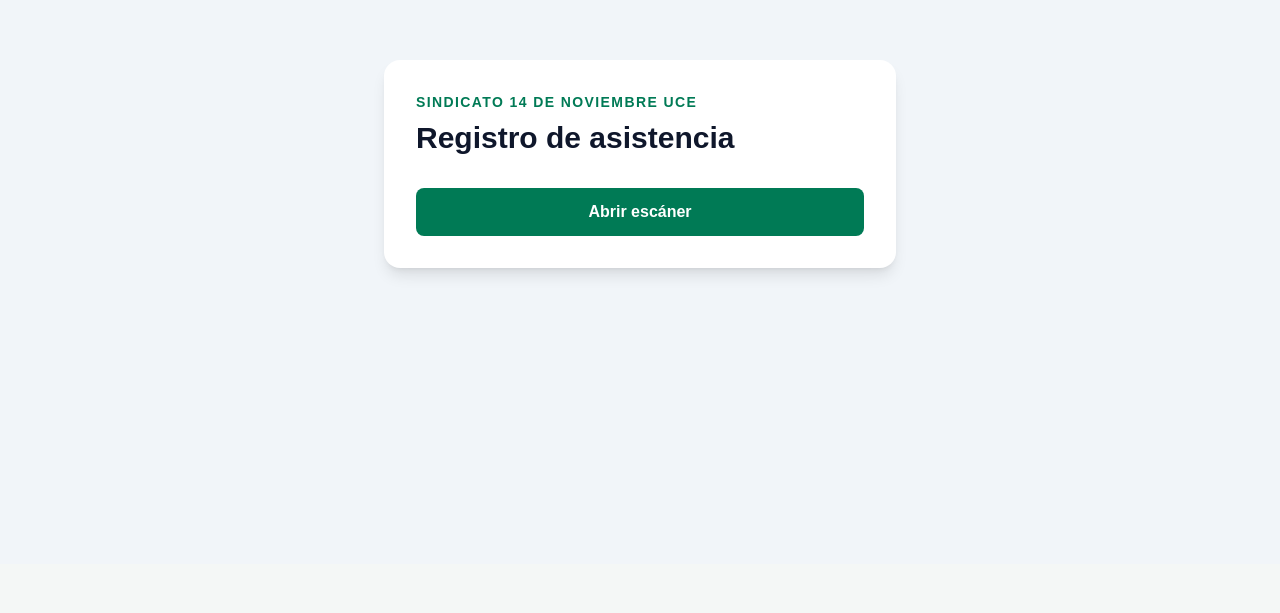
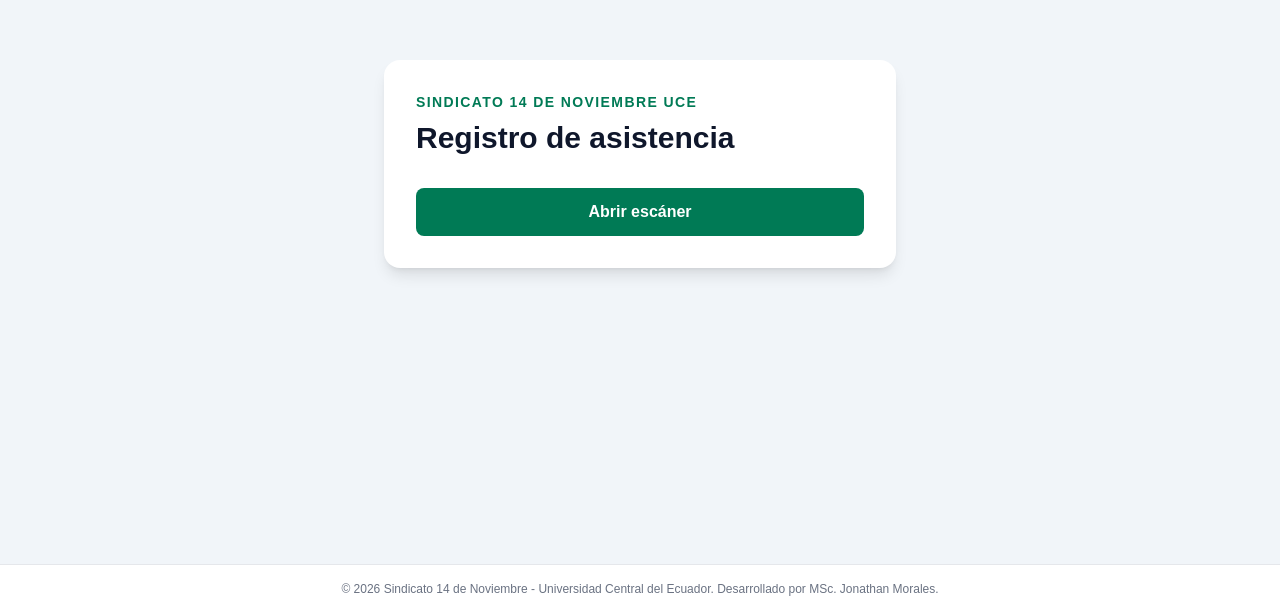
Before and after one commit to jwmoralesuce-dot/registro-asistencia, a Next.js app: page / in a window 1280 px wide. Shown: the part 236-849 px from the top of the page. Before the commit the page ends 800 px from the top, so only its background shows below. Built offline with nearby package versions, Linux system fonts and the light colour scheme.

Commit message:
Añadir pie de página con créditos de autor

```diff
--- a/app/layout.jsx
+++ b/app/layout.jsx
@@ -8,7 +8,14 @@
 export default function RootLayout({ children }) {
   return (
     <html lang="es">
-      <body>{children}</body>
+      <body className="flex flex-col min-h-screen bg-gray-50 text-gray-900">
+        <main className="flex-grow">
+          {children}
+        </main>
+        <footer className="w-full py-4 text-center text-xs text-gray-500 border-t border-gray-200 mt-auto bg-white">
+          © {new Date().getFullYear()} Sindicato 14 de Noviembre - Universidad Central del Ecuador. Desarrollado por MSc. Jonathan Morales.
+        </footer>
+      </body>
     </html>
   );
 }
```
